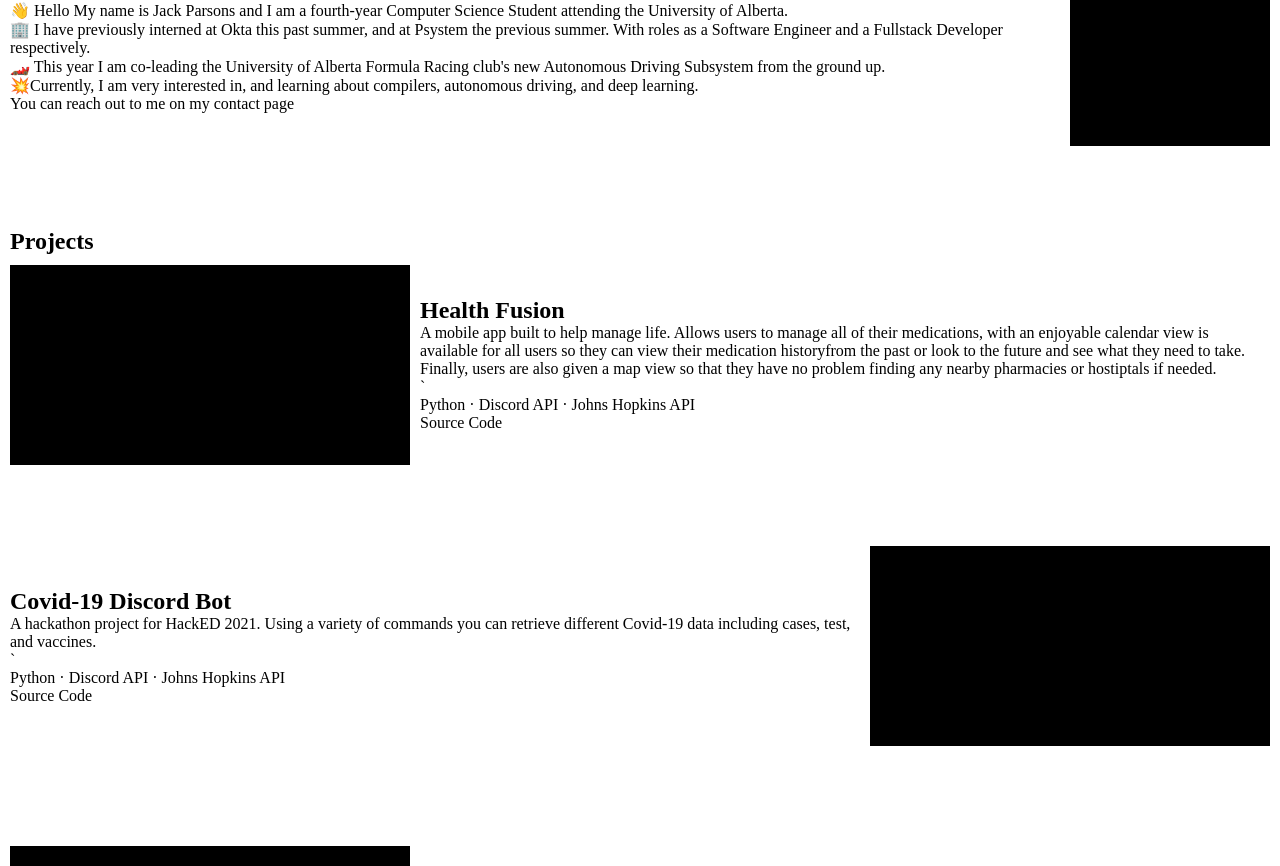
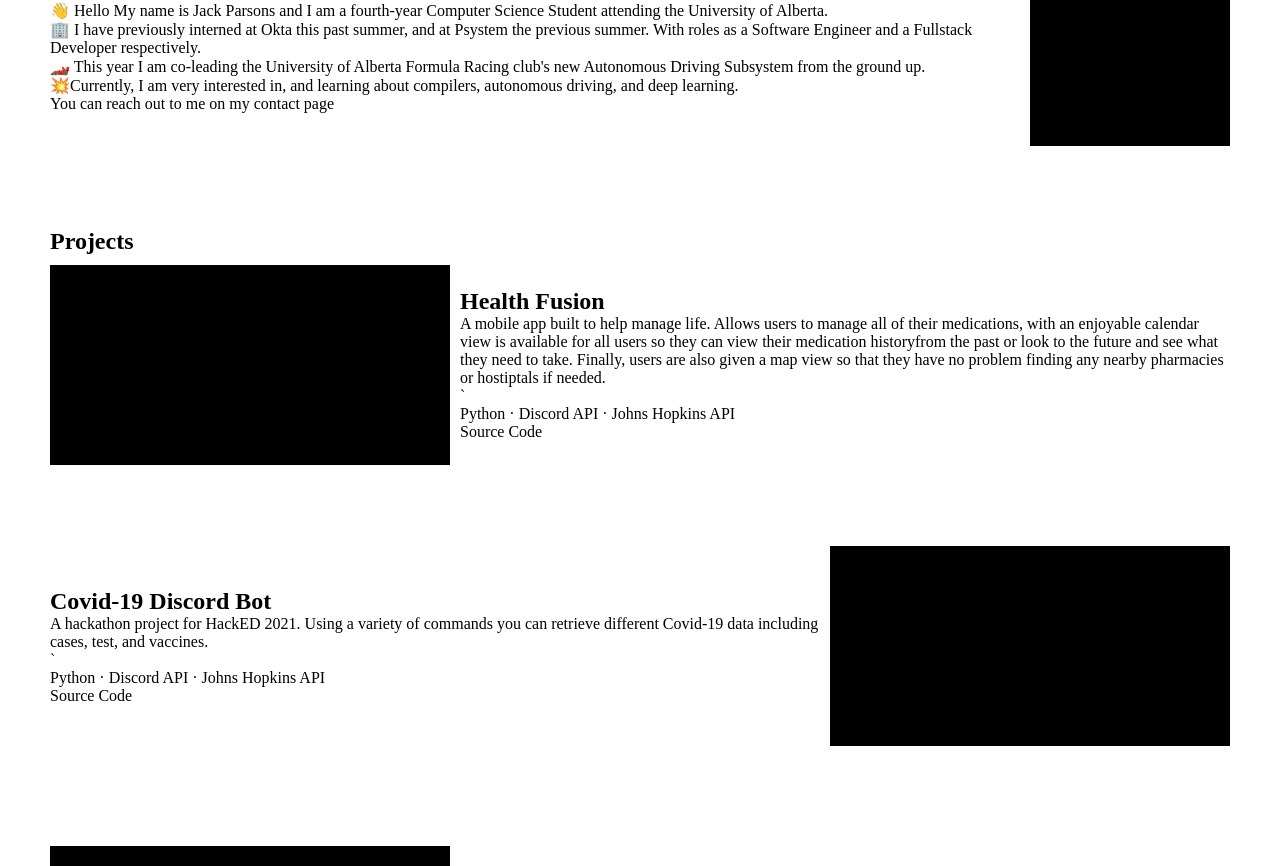
Before and after one commit to MrHryhorii/portfolio, a React (Vite) app: page / in a window 1280 px wide. Shown: the part 474-1340 px from the top of the page. Built offline with nearby package versions, Linux system fonts and the light colour scheme.

Commit message:
base css modules

```diff
--- a/src/components/Projects.jsx
+++ b/src/components/Projects.jsx
@@ -1,16 +1,17 @@
 import React from 'react'
+import styles from '../css/Projects.module.css';
 import BigSlide from './BigSlide'
 
 const Projects = () => {
   return (
     <>
-    <section className='projects'>
+    <section className={`${styles.projects}`}>
       <h1>Projects</h1>
-      <div className='projects-flex'>
-        <div className='projects-img'>
-          <div className='aabb-2'></div>
+      <div className={`${styles.projectsFlex}`}>
+        <div>
+          <div className={`${styles.aabb2}`}></div>
         </div>
-        <div className='projects-text'>
+        <div>
           <BigSlide dir="right" distance={150} duration={2000} cascade damping={0.14} triggerOnce={false} fraction={0}>
             <article>
               <h2>Health Fusion</h2>
@@ -30,9 +31,9 @@ const Projects = () => {
 
     </section>
 
-    <section className='project-2'>
-      <div className='projects-flex'>
-        <div className='projects-text'>
+    <section className={`${styles.project2}`}>
+      <div className={`${styles.projectsFlex}`}>
+        <div>
           <BigSlide dir="left" distance={150} duration={2000} cascade damping={0.14} triggerOnce={false} fraction={0}>
             <article>
               <h2>Covid-19 Discord Bot</h2>
@@ -44,19 +45,19 @@ const Projects = () => {
             </article>
           </BigSlide>
         </div>
-        <div className='projects-img'>
-          <div className='aabb-2'></div>
+        <div>
+          <div className={`${styles.aabb2}`}></div>
         </div>
       </div>
 
     </section>
 
-    <section className='project-3'>
-      <div className='projects-flex'>
-        <div className='projects-img'>
-          <div className='aabb-2'></div>
+    <section className={`${styles.project3}`}>
+      <div className={`${styles.projectsFlex}`}>
+        <div>
+          <div className={`${styles.aabb2}`}></div>
         </div>
-        <div className='projects-text'>
+        <div>
           <BigSlide dir="right" distance={150} duration={2000} cascade damping={0.14} triggerOnce={false} fraction={0}>
             <article>
               <h2>Flavour Flow</h2>
--- /dev/null
+++ b/src/css/Projects.module.css
@@ -0,0 +1,18 @@
+.aabb2{
+  width: 400px;
+  height: 200px;
+  background-color: black;
+}
+
+.projects, .project2, .project3{
+  display: flex;
+  flex-direction: column;
+  justify-content: center;
+  gap: 10px;
+}
+
+.projectsFlex{
+  display: flex;
+  align-items: center;
+  gap: 10px;
+}
--- a/src/index.css
+++ b/src/index.css
@@ -88,42 +88,14 @@ body{
   flex-direction: column;
 }
 
-/*Navbar*/
-
-
 
 /*Sections*/
 section{
   padding: 10px;
   min-height: 300px;
   overflow: hidden;
+
+  max-width: 1200px;
+  width: 100%;
+  align-self: center;
 }
-
-/*Hero*/
-
-
-/* About */
-
-
-
-/* Projects */
-.aabb-2{
-  width: 400px;
-  height: 200px;
-  background-color: black;
-}
-
-.projects, .project-2, .project-3{
-  display: flex;
-  flex-direction: column;
-  justify-content: center;
-  gap: 10px;
-}
-
-.projects-flex{
-  display: flex;
-  align-items: center;
-  gap: 10px;
-}
-
-/*Footer*/
```
Also changed, not shown: src/css/Contact.module.css (added).
